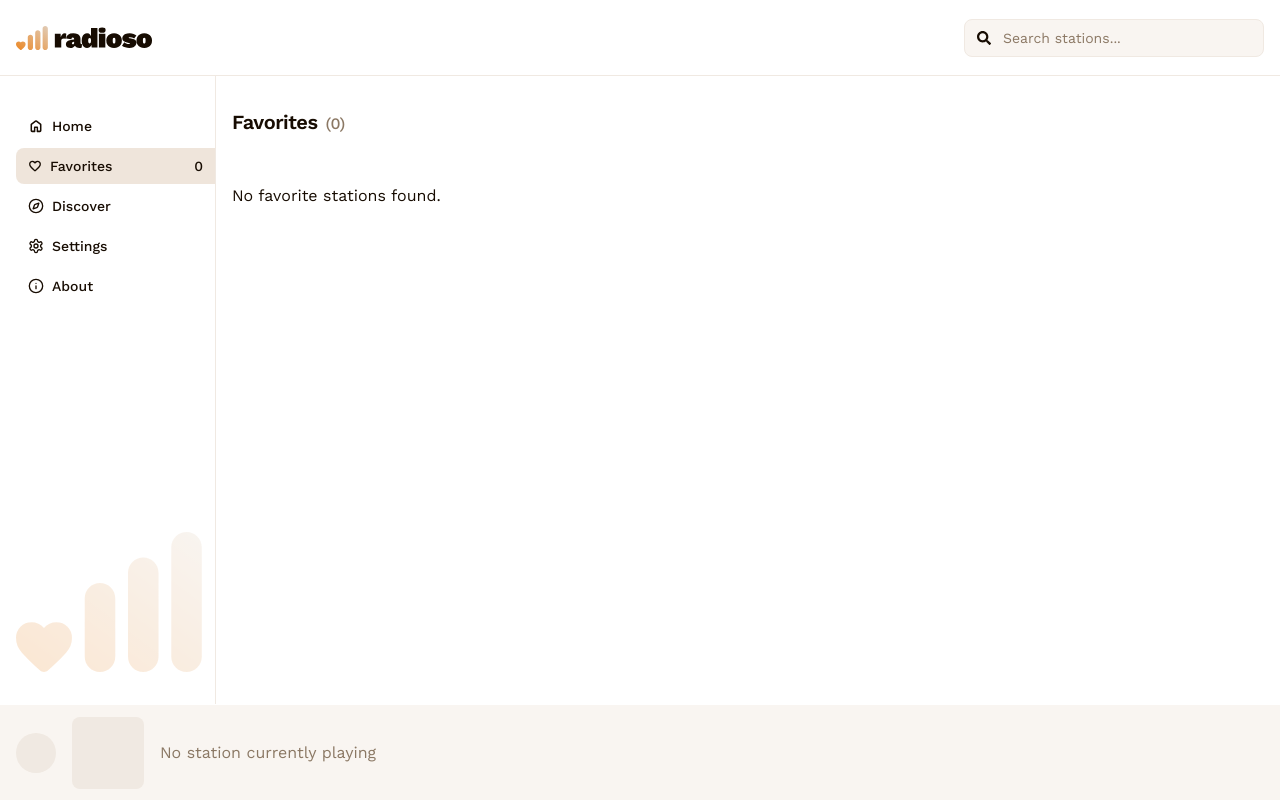
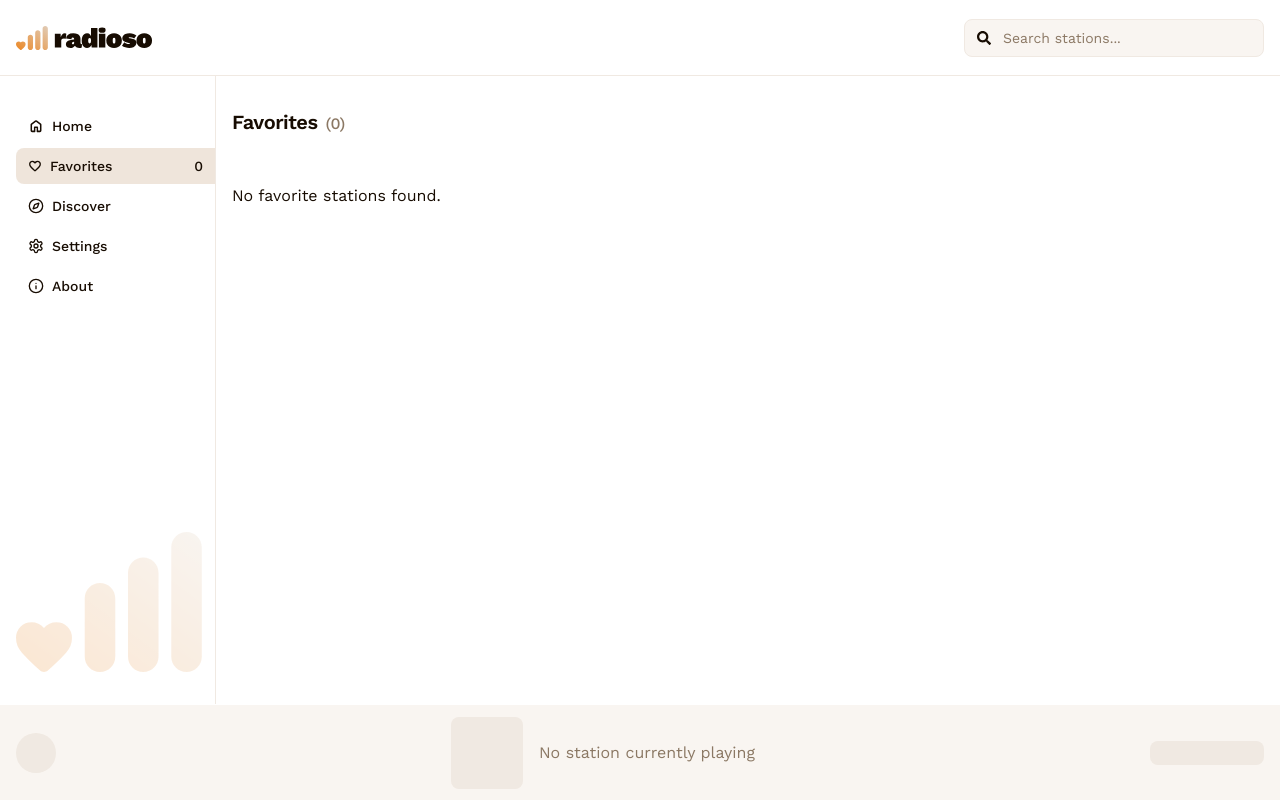
Before and after one commit to Rich1997/radioso, a React (Vite) app: page /favorites in a window 1280 px wide. Built offline with nearby package versions, Linux system fonts and the light colour scheme.

Commit message:
Change now playing UI on desktop, minor tweaks

```diff
--- a/src/components/AudioPlayer.tsx
+++ b/src/components/AudioPlayer.tsx
@@ -128,8 +128,8 @@ const AudioPlayer: React.FC<AudioPlayerProps> = ({
                         className="w-full ring-0 border-0 focus:outline-none focus:ring-0 focus-visible:outline-none focus-visible:ring-0 focus-visible:ring-offset-0 active:outline-none text-card-foreground px-0 select-none"
                         asChild={true}
                     >
-                        <div className="flex items-center sm:justify-between justify-start gap-4">
-                            <div className="flex gap-4 items-center">
+                        <div className="flex items-center">
+                            <div className="flex gap-4 items-center sm:justify-between justify-start flex-1">
                                 <div className="h-12 sm:h-10">
                                     <button className="controls-area" onClick={handlePlayPause}>
                                         <div className="sm:hidden block">{renderPlayPauseButton(48)}</div>
@@ -155,7 +155,6 @@ const AudioPlayer: React.FC<AudioPlayerProps> = ({
                                         </div>
                                     </div>
                                 </div>
-                            </div>
                                 <div className="sm:flex hidden items-center gap-2 controls-area">
                                     <button
                                         onClick={(e) => {
@@ -175,8 +174,11 @@ const AudioPlayer: React.FC<AudioPlayerProps> = ({
                                         value={isMuted ? 0 : volume}
                                         onChange={handleVolumeChange}
                                         onClick={(e) => e.stopPropagation()}
-                                    style={{ "--value": `${(isMuted ? 0 : volume) * 100 - 1}%` } as React.CSSProperties}
+                                        style={
+                                            { "--value": `${(isMuted ? 0 : volume) * 100 - 1}%` } as React.CSSProperties
+                                        }
                                     />
+                                </div>
                             </div>
                         </div>
                     </DrawerTrigger>
--- a/src/components/AudioPlayerSkeleton.tsx
+++ b/src/components/AudioPlayerSkeleton.tsx
@@ -1,13 +1,14 @@
 const AudioPlayerSkeleton = () => {
     return (
-        <div className="flex w-full h-full select-none items-center p-4 sm:gap-4 gap-0">
+        <div className="flex w-full h-full select-none items-center p-4 sm:gap-4 gap-0 justify-between">
             <div className="flex items-center justify-center">
                 <div className="rounded-full h-10 w-10 bg-input items-center justify-center text-muted sm:block hidden" />
             </div>
-            <div className="flex items-center gap-4 w-full">
+            <div className="flex items-center gap-4 mx-auto">
                 <div className="h-[72px] w-[72px] bg-input rounded-lg sm:block hidden" />
                 <div className="text-muted-foreground sm:mx-0 mx-auto">No station currently playing</div>
             </div>
+            <div className="h-6 w-[114px] bg-input rounded-lg sm:block hidden" />
         </div>
     );
 };
--- a/src/context/RadioContext.tsx
+++ b/src/context/RadioContext.tsx
@@ -71,13 +71,13 @@ export const RadioProvider: React.FC<{ children: React.ReactNode }> = ({ childre
                 setIsPlaying(false);
             });
 
-            navigator.mediaSession.setActionHandler("previoustrack", () => {
-                // Handle previous track functionality
-            });
+            // navigator.mediaSession.setActionHandler("previoustrack", () => {
+            //     // Handle previous track functionality
+            // });
 
-            navigator.mediaSession.setActionHandler("nexttrack", () => {
-                // Handle next track functionality
-            });
+            // navigator.mediaSession.setActionHandler("nexttrack", () => {
+            //     // Handle next track functionality
+            // });
 
             if (currentStation) {
                 const fallbackImage = handleImageError(currentStation.name);
--- a/src/lib/utils.ts
+++ b/src/lib/utils.ts
@@ -16,5 +16,5 @@ export function concatenateFirstLetters(inputString: string) {
 }
 
 export function handleImageError(channelName: string) {
-    return "https://placehold.co/200?text=" + concatenateFirstLetters(channelName);
+    return "https://placehold.co/192?text=" + concatenateFirstLetters(channelName);
 }
```
Lines whose indentation alone changed are shown as unchanged.
